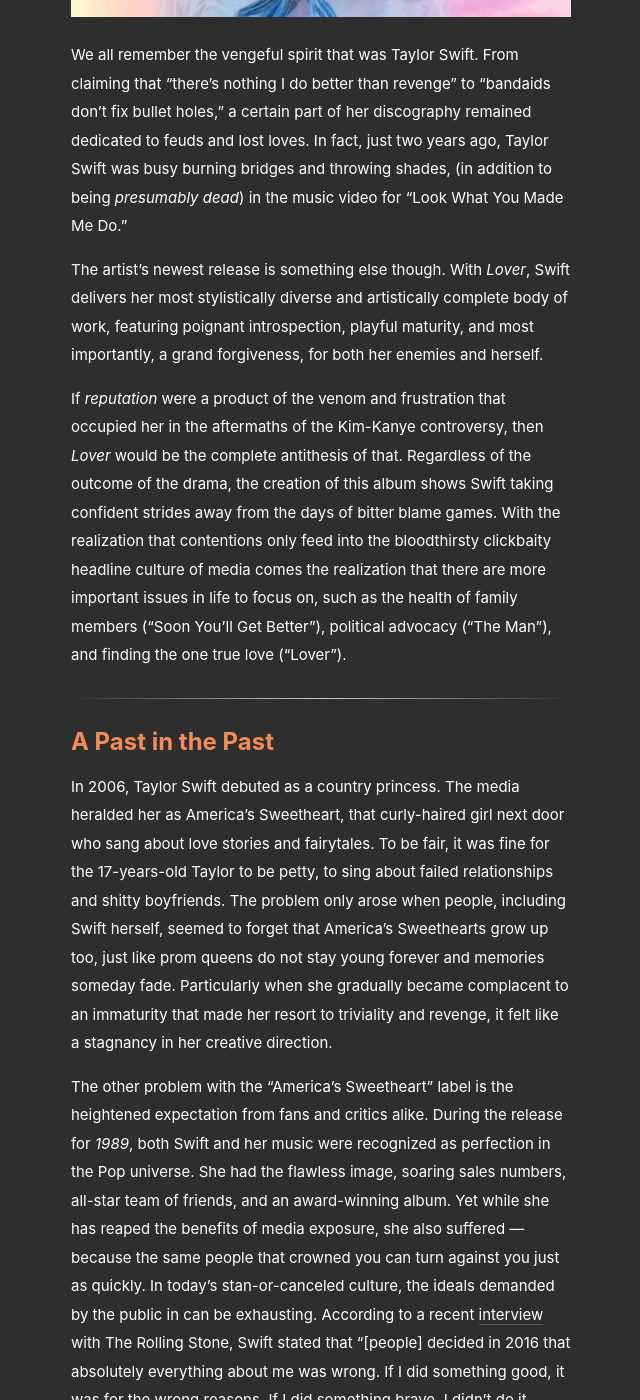
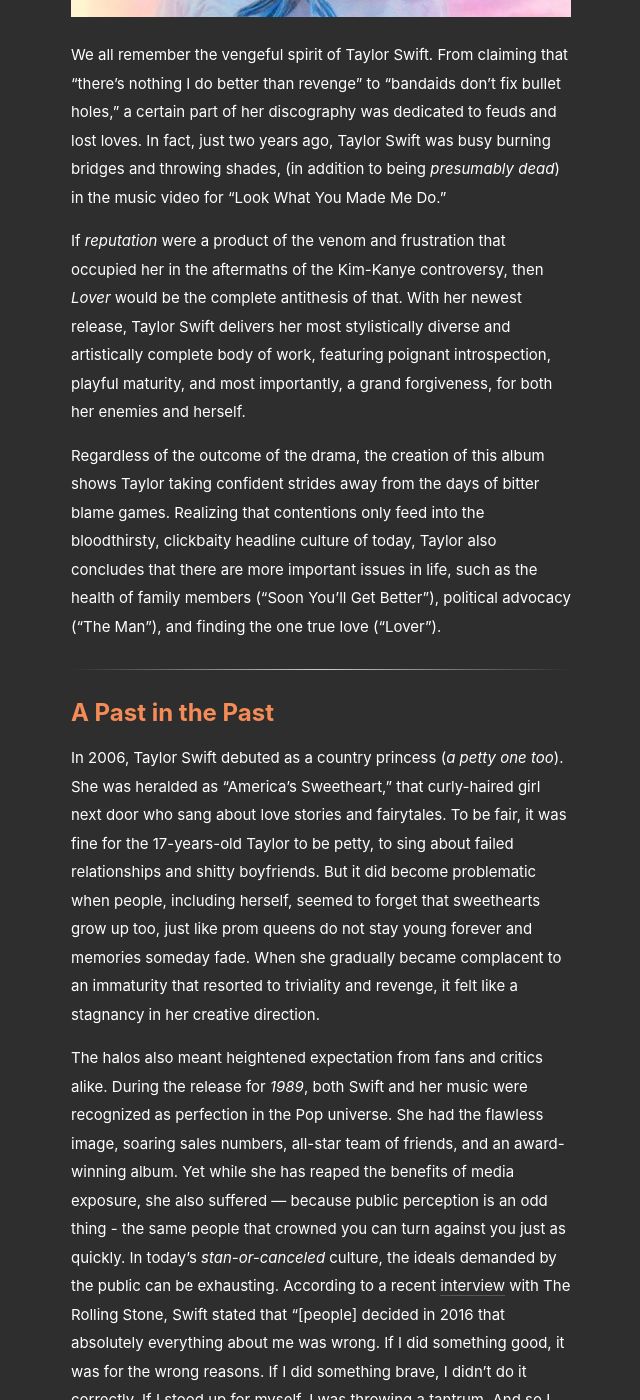
Before and after one commit to law-wang/blog-1.1, a Jekyll site: the page built from _posts/2019-10-20-lover.md, in a window 1280 px wide and 1400 px high, scrolled down 738 px. Shown: the whole window, without its empty margins (319-959 px from the left). Built offline with Jekyll 4.4.1, drawn with Linux system fonts in a browser that asks for light colours; some of the changed text lies outside the part shown.

Commit message:
Update 2019-10-20-lover.md

```diff
--- a/_posts/2019-10-20-lover.md
+++ b/_posts/2019-10-20-lover.md
@@ -8,19 +8,19 @@
 
 ![Cover](/assets/images/lover1.jpg)
 
-We all remember the vengeful spirit that was Taylor Swift. From claiming that "there's nothing I do better than revenge" to "bandaids don’t fix bullet holes," a certain part of her discography remained dedicated to feuds and lost loves. In fact, just two years ago, Taylor Swift was busy burning bridges and throwing shades, (in addition to being _presumably dead_) in the music video for "Look What You Made Me Do."
+We all remember the vengeful spirit of Taylor Swift. From claiming that "there's nothing I do better than revenge" to "bandaids don’t fix bullet holes," a certain part of her discography was dedicated to feuds and lost loves. In fact, just two years ago, Taylor Swift was busy burning bridges and throwing shades, (in addition to being _presumably dead_) in the music video for "Look What You Made Me Do."
 
-The artist’s newest release is something else though. With _Lover_, Swift delivers her most stylistically diverse and artistically complete body of work, featuring poignant introspection, playful maturity, and most importantly, a grand forgiveness, for both her enemies and herself.
+If _reputation_ were a product of the venom and frustration that occupied her in the aftermaths of the Kim-Kanye controversy, then _Lover_ would be the complete antithesis of that. With her newest release, Taylor Swift delivers her most stylistically diverse and artistically complete body of work, featuring poignant introspection, playful maturity, and most importantly, a grand forgiveness, for both her enemies and herself.
 
-If _reputation_ were a product of the venom and frustration that occupied her in the aftermaths of the Kim-Kanye controversy, then _Lover_ would be the complete antithesis of that. Regardless of the outcome of the drama, the creation of this album shows Swift taking confident strides away from the days of bitter blame games. With the realization that contentions only feed into the bloodthirsty clickbaity headline culture of media comes the realization that there are more important issues in life to focus on, such as the health of family members ("Soon You'll Get Better"), political advocacy ("The Man"), and finding the one true love ("Lover").
+Regardless of the outcome of the drama, the creation of this album shows Taylor taking confident strides away from the days of bitter blame games. Realizing that contentions only feed into the bloodthirsty, clickbaity headline culture of today, Taylor also concludes that there are more important issues in life, such as the health of family members ("Soon You'll Get Better"), political advocacy ("The Man"), and finding the one true love ("Lover").
 
 <div class="divider"></div>
 
 ## A Past in the Past
 
-In 2006, Taylor Swift debuted as a country princess. The media heralded her as America's Sweetheart, that curly-haired girl next door who sang about love stories and fairytales. To be fair, it was fine for the 17-years-old Taylor to be petty, to sing about failed relationships and shitty boyfriends. The problem only arose when people, including Swift herself, seemed to forget that America's Sweethearts grow up too, just like prom queens do not stay young forever and memories someday fade. Particularly when she gradually became complacent to an immaturity that made her resort to triviality and revenge, it felt like a stagnancy in her creative direction.
+In 2006, Taylor Swift debuted as a country princess (_a petty one too_). She was heralded as "America's Sweetheart," that curly-haired girl next door who sang about love stories and fairytales. To be fair, it was fine for the 17-years-old Taylor to be petty, to sing about failed relationships and shitty boyfriends. But it did become problematic when people, including herself, seemed to forget that sweethearts grow up too, just like prom queens do not stay young forever and memories someday fade. When she gradually became complacent to an immaturity that resorted to triviality and revenge, it felt like a stagnancy in her creative direction.
 
-The other problem with the "America's Sweetheart" label is the heightened expectation from fans and critics alike. During the release for _1989_, both Swift and her music were recognized as perfection in the Pop universe. She had the flawless image, soaring sales numbers, all-star team of friends, and an award-winning album. Yet while she has reaped the benefits of media exposure, she also suffered — because the same people that crowned you can turn against you just as quickly. In today's stan-or-canceled culture, the ideals demanded by the public in can be exhausting. According to a recent [interview](https://www.rollingstone.com/music/music-features/taylor-swift-rolling-stone-interview-880794/) with The Rolling Stone, Swift stated that “[people] decided in 2016 that absolutely everything about me was wrong. If I did something good, it was for the wrong reasons. If I did something brave, I didn’t do it correctly. If I stood up for myself, I was throwing a tantrum. And so I found myself in this endless mockery echo chamber.”
+The halos also meant heightened expectation from fans and critics alike. During the release for _1989_, both Swift and her music were recognized as perfection in the Pop universe. She had the flawless image, soaring sales numbers, all-star team of friends, and an award-winning album. Yet while she has reaped the benefits of media exposure, she also suffered — because public perception is an odd thing - the same people that crowned you can turn against you just as quickly. In today's _stan-or-canceled_ culture, the ideals demanded by the public can be exhausting. According to a recent [interview](https://www.rollingstone.com/music/music-features/taylor-swift-rolling-stone-interview-880794/) with The Rolling Stone, Swift stated that “[people] decided in 2016 that absolutely everything about me was wrong. If I did something good, it was for the wrong reasons. If I did something brave, I didn’t do it correctly. If I stood up for myself, I was throwing a tantrum. And so I found myself in this endless mockery echo chamber.”
 
 <div class="divider"></div>
 
@@ -28,17 +28,17 @@
 
 ## A New Beginning
 
-In some bizarre way, however, her fall from grace also prompted the evolution of her artistry. Her audience has aged from teenagers to adults, and it seemed appropriate for her to grow out of the expectations and halos that once chained her. She did lose her perfect image, but in the death of her reputation, she became aware of the delicacy of herself.
+In some bizarre way, however, her fall from grace also prompted the evolution of her artistry. Her once-teenager audience are now adults, and it seemed appropriate for her to grow out of the expectations and halos that once chained her. She did lose her perfect image, but in the death of her reputation, she became aware of the delicacy of herself.
 
 "The Archer" is Swift's attempt to face that delicate part of her. The drum beats build a looming anxiety that lasts for the entirety of the track, creating an anticipation for climax, yet never reaching a cathartic moment. While depicting the uncertainty inherent to love, the song reminds us that uncertainty is simply a fact of life, that things often do not have definitive ends, that somethings just become forgotten, trail off, and reach nowhere.
 
-In that achingly sad moment of introspection, Swift becomes keenly aware of herself as the veneers peeled away — she realizes that anyone can see right through her, just as she sings "I see right through me." As the weariness finally washes over, the desperation for someone to stick around her shattered and incomplete self highlights precisely how there is no guarantee of it. After half a decade of jumping from romances, Swift understands that love stories are not as simple as "baby just say yes." They may be complicated, messy, and inconclusive. Fairytales do not exist in real life, and if you want something, you have to fight for it — whether it be truth, vindication, or love.
+In that achingly sad moment of introspection, Taylor becomes aware of her shattered self as the veneers peeled away — she realizes that anyone can see right through her, just as she sings "I see right through me." As the weariness finally washes over, the desperation for someone to stick around this time highlights precisely how there is no guarantee of it. After half a decade of jumping from romances, she understands that love stories are not as simple as "baby just say yes." They may be complicated, messy, and inconclusive. Fairytales do not exist in real life, and if you want something, you have to fight for it — whether it be truth, vindication, or love.
 
 <div class="divider"></div>
 
 ## A Grand Forgiveness
 
-I guess the lesson Taylor Swift brings is understanding ourselves. Understanding our own fragility makes us more accepting of others. Understanding our own defects makes us braver and more honest. "I Forgot That You Existed," with playful and light presentation, contrasts greatly with the dark, gothic tracks from reputation. "It's Nice To Have A Friend," is the other side to "This Is Why We Can't Have Nice Things." Through a celebration of love and passion, she has learned to forgive.
+I guess the lesson _Lover_ brings is knowing ourselves. Understanding our own fragility makes us more accepting of others. Understanding our own defects makes us braver and more honest. "I Forgot That You Existed," with playful and light presentation, contrasts greatly with the dark, gothic tracks from reputation. "It's Nice To Have A Friend," is the other side to "This Is Why We Can't Have Nice Things." Through a celebration of love and passion, she has learned to forgive.
 
 As dramas of the past dissipate, as the happy, the unhappy, the fortunate, and the unfortunate fade, Taylor Swift, in the spirit of moving on, bathes in "Daylight" and proclaims that "I wanna be defined by the things that I love. Not the things I hate. Not the things I'm afraid of, or the things that haunt me in the middle of the night." She cannot remain America's Sweetheart forever. Nobody can. Just like Rihanna's modeling career and Gaga's makeup line, there comes a time for Taylor to find her own voice. This time around, Taylor Swift announces that she will not be defined by resentment or snake emojis. Instead, she would like to be remembered by forgiveness, self-care, and maturity.
 
```
